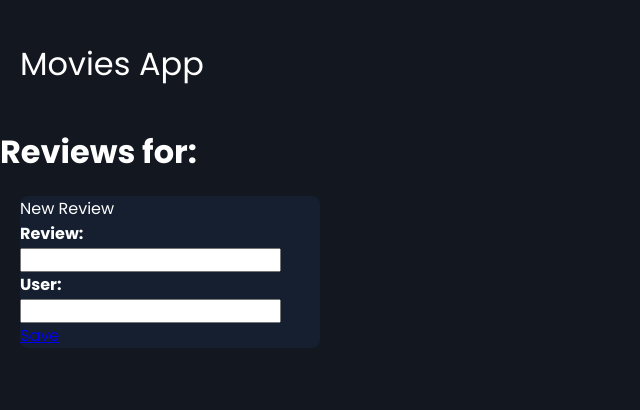
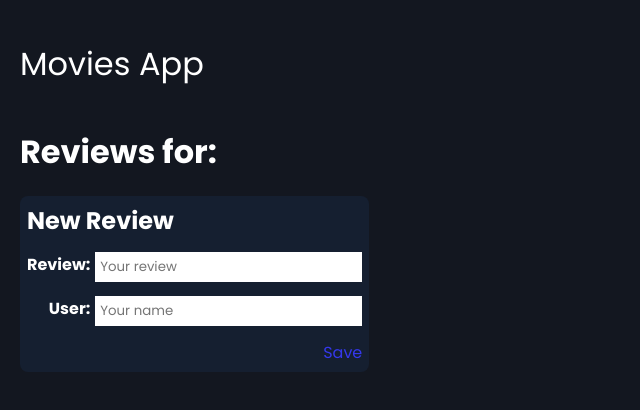
Before and after one commit to Nickodhiambo/Movie-App-Frontend, a plain HTML site: page Movie App/movie.html in a window 1280 px wide. Shown: the whole page, without its empty margins (0-640 px from the left). Drawn offline with Linux system fonts and the light colour scheme; no server answers.

Commit message:
Add styling

```diff
--- a/Movie App/movie.js
+++ b/Movie App/movie.js
@@ -11,15 +11,15 @@ const title = document.getElementById("title");
 title.innerText = movieTitle;
 
 const div_new = document.createElement('div');
-div_new.setAttribute('class', 'column');
+div_new.setAttribute('class', 'column new-review');
 div_new.innerHTML = `
             <div class="card">
-                New Review
+                <h6>New Review</h6>
                 <p><strong>Review: </strong>
-                    <input type='text' id='new_review' value='' />
+                    <input type='text' id='new_review' value='' placeholder='Your review'/>
                 </p>
                 <p><strong>User: </strong>
-                    <input type='text' id='new_user' value='' />
+                    <input type='text' id='new_user' value='' placeholder='Your name' />
                 </p>
                 <p><a href='#' onclick="saveReview('new_review', 'new_user')">Save</a></p>
             </div`
@@ -38,7 +38,7 @@ async function returnReviews(url) {
 
                 //Dynamically create containers for API data
                 const columnDiv = document.createElement('div');
-                columnDiv.setAttribute('class', 'column');
+                columnDiv.setAttribute('class', 'column reviews-div');
 
                 columnDiv.innerHTML = `
                     <div class="card" id='${review._id}'>
--- a/Movie App/style.css
+++ b/Movie App/style.css
@@ -70,3 +70,53 @@ body{
 .card h3{
     text-align: center;
 }
+
+h1{
+    margin: 0 20px;
+    font-size: 2rem;
+}
+
+h3{
+    font-size: 1.5rem;
+    margin: 0 20px;
+}
+
+.reviews-div .card{
+    padding: 10px;
+}
+
+.reviews-div a{
+    text-decoration: none;
+    color: #3538ec;
+}
+
+.reviews-div a:hover{
+    color: #FF4433;
+}
+
+.new-review p{
+    display: flex;
+    justify-content: flex-end;
+    gap: 5px;
+    padding: 7px;
+}
+
+.new-review input{
+    border: none;
+    outline: none;
+    padding: 5px;
+}
+
+.new-review h6{
+    font-size: 1.5rem;
+    padding: 7px;
+}
+
+.new-review a{
+    text-decoration: none;
+    color: #3538ec;
+}
+
+.new-review a:hover{
+    color: #FF4433;
+}
```
